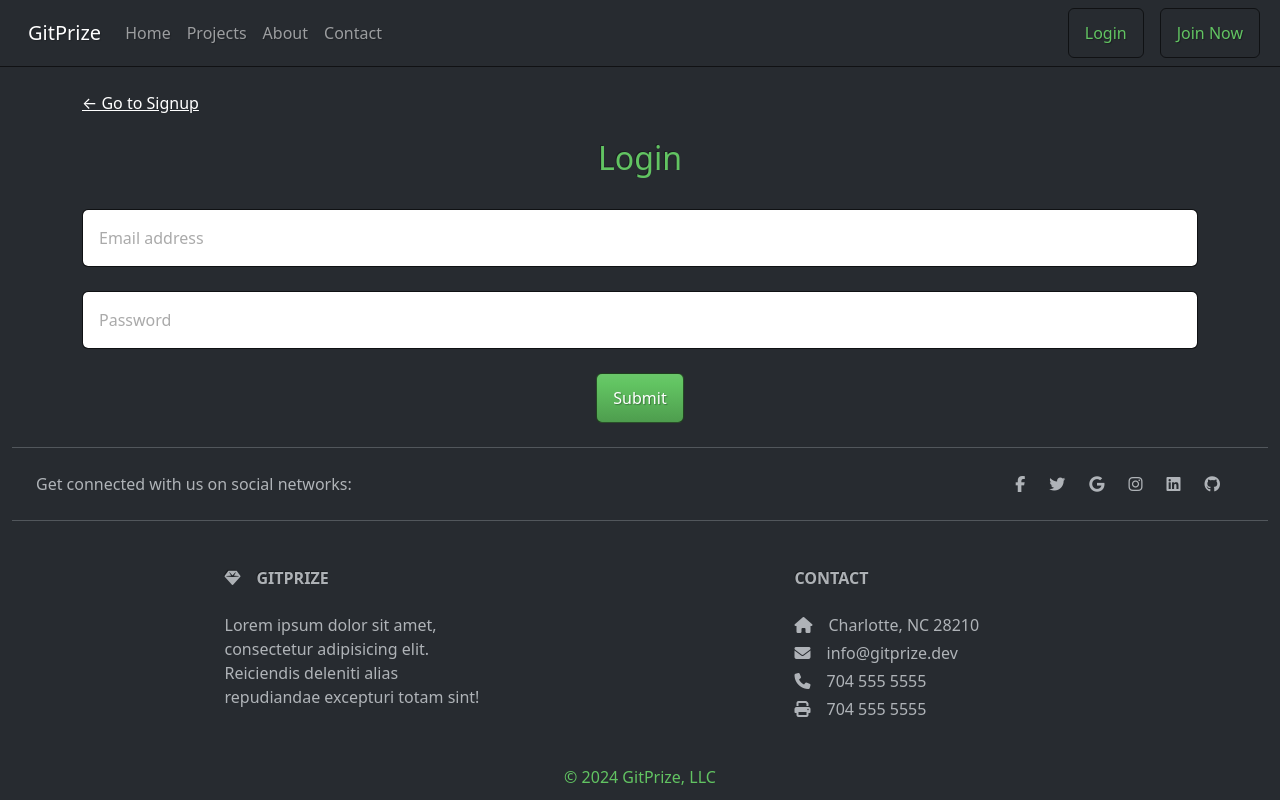
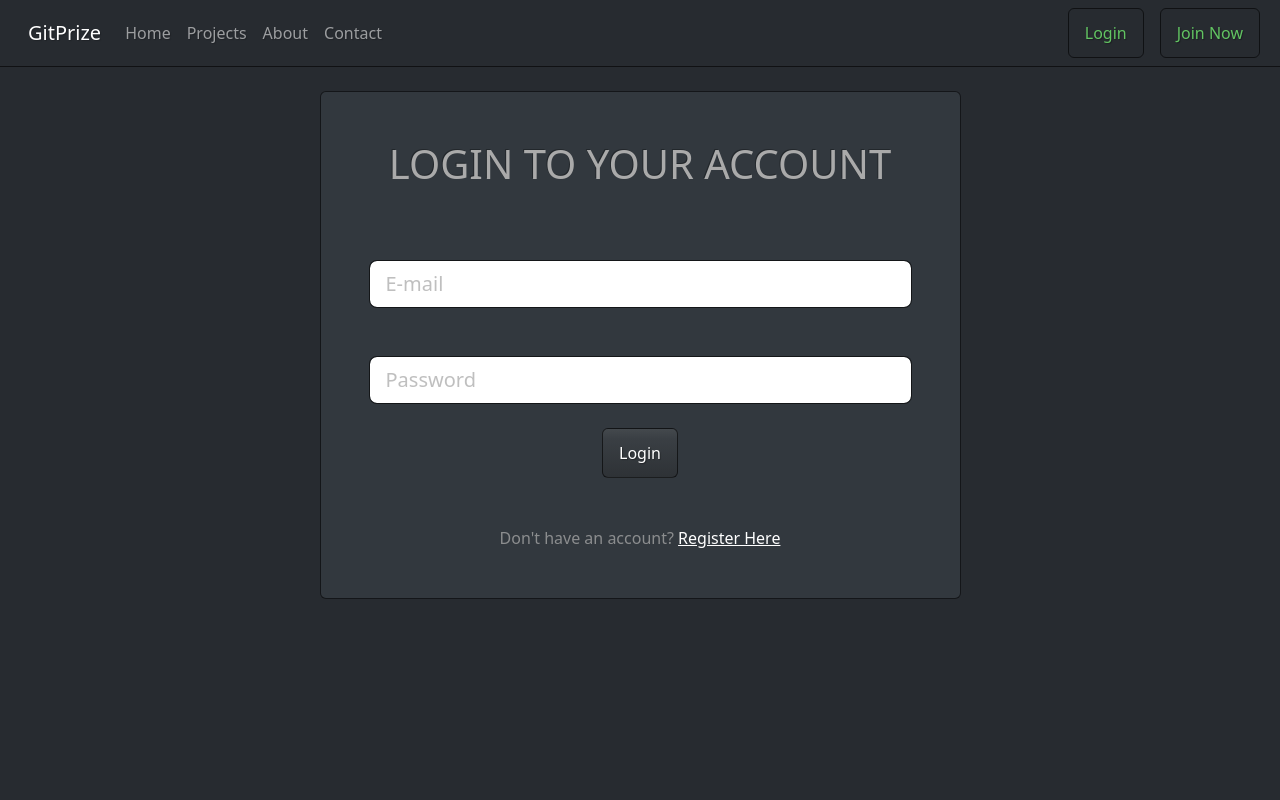
Before and after one commit to coulterkyle/Project-3, a React (Vite) app in the folder client/: page /login in a window 1280 px wide. Shown: the top 800 px of the page. Built offline with nearby package versions, Linux system fonts and the light colour scheme.

Commit message:
attached link to the "join the hunt" button on homepage and restylized login to match signup

```diff
--- a/client/src/pages/Home.jsx
+++ b/client/src/pages/Home.jsx
@@ -1,5 +1,6 @@
 import background from '../assets/backgroundImg3.png'
 import logo from '../assets/BugDebugger.png'
+import { Link } from 'react-router-dom';
 
 const Home = () => {
   return (
@@ -15,7 +16,8 @@ const Home = () => {
               <h1 class="display-5 fw-bold  text-success lh-1 mb-3">ARE YOU READY TO HUNT?</h1>
               <p class="lead">Some quorky stuff about debugging other developers' apps.</p>
               <div class="d-grid gap-2 d-md-flex justify-content-md-start">
-                <button type="button" class="btn btn-success btn-lg px-4 me-md-2">Join the Hunt</button>
+                {/* sending to signup for now - can change or add different logic */}
+                <Link className="btn btn-success btn-lg px-4 me-md-2" to="/signup">Join the Hunt</Link>
               </div>
             </div>
           </div>
@@ -82,13 +84,6 @@ const Home = () => {
           </div>
         </div>
       </div>
-
-
-
-
-
-
-
     </div>
   );
 };
--- a/client/src/pages/Login.jsx
+++ b/client/src/pages/Login.jsx
@@ -30,48 +30,60 @@ function Login(props) {
   };
 
   return (
-    <div className="container mb-4">
-      <Link to="/signup">← Go to Signup</Link>
+    <section className="vh-100 bg-image">
+      <div className="mask d-flex align-items-center h-100 gradient-custom-3">
+        <div className="container h-100">
+          <div className="row d-flex justify-content-center align-items-center">
+            <div className="col-12 col-md-9 col-lg-7">
+              <div className="card">
+                <div className="card-body p-5">
+                  <h1 className="text-uppercase text-center mb-5">Login to your account</h1>
+                  <form className="form signup-form" onSubmit={handleFormSubmit}>
+                    <div className="form-outline mb-4">
+                    <label htmlFor="email" className="form-label"></label>
+                      <input
+                        className="form-control form-control-lg"
+                        placeholder="E-mail"
+                        name="email"
+                        type="text"
+                        id="email"
+                        onChange={handleChange}
+                        required />
+                      <div className="invalid-feedback">
+                        Please enter a valid e-mail address.
+                      </div>
+                    </div>
+                    <div className="form-outline mb-4">
+                    <label htmlFor="password" className="form-label"></label>
+                      <input
+                        className="form-control form-control-lg"
+                        placeholder="Password"
+                        name="password"
+                        type="password"
+                        id="password"
+                        onChange={handleChange}
+                        required />
+                      <div className="invalid-feedback">
+                        Please input your Github username.
+                      </div>
+                    </div>
 
-      <h2 className='text-success h1-responsive font-weight-bold text-center my-4'>Login</h2>
+                    <div className="d-flex justify-content-center">
+                    <button className="btn btn-primary" type="submit">Login</button>
 
-      <div className="row">
-        <div className=" mb-md-0 mb-5">
-          <form onSubmit={handleFormSubmit} id="login-form" name="login-form" action="tbd" method="POST">
+                    </div>
 
-            <div className="row my-2">
-              <div className="">
-                <div className="md-form form-floating mb-2 mb-md-0">
-                  <input placeholder="youremail@test.com" type="email" id="email" name="email" className="form-control" onChange={handleChange} />
-                  <label htmlFor="email" className="">Email address</label>
+                    <p className="text-center text-muted mt-5 mb-0">Don't have an account? <Link to="/signup">Register Here</Link></p>
+
+                  </form>
+
                 </div>
               </div>
             </div>
-
-            <div className="row my-4">
-              <div className="">
-                <div className="md-form form-floating mb-2 mb-md-0">
-                  <input placeholder="******" type="password" id="pwd" name="password" rows="2" className="form-control" onChange={handleChange}></input>
-                  <label htmlFor="pwd">Password</label>
-                </div>
-              </div>
-            </div>
-
-            {error ? (
-              <div>
-                <p className="error-text">The provided credentials are incorrect</p>
-              </div>
-            ) : null}
-
-            <div className="text-center text-md-left mt-3">
-              <a className="btn btn-success" >Submit</a>
-              {/* onClick="document.getElementById('login-form').submit();" */}
-            </div>
-            <div className="status"></div>
-          </form>
+          </div>
         </div>
       </div>
-    </div>
+    </section>
   );
 }
 
```
